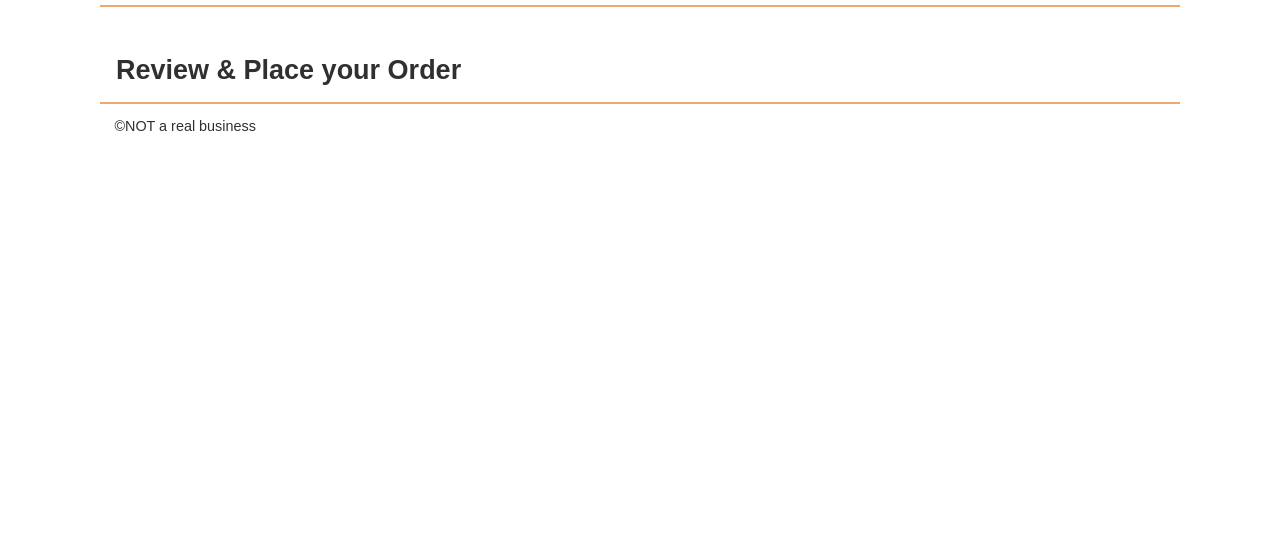
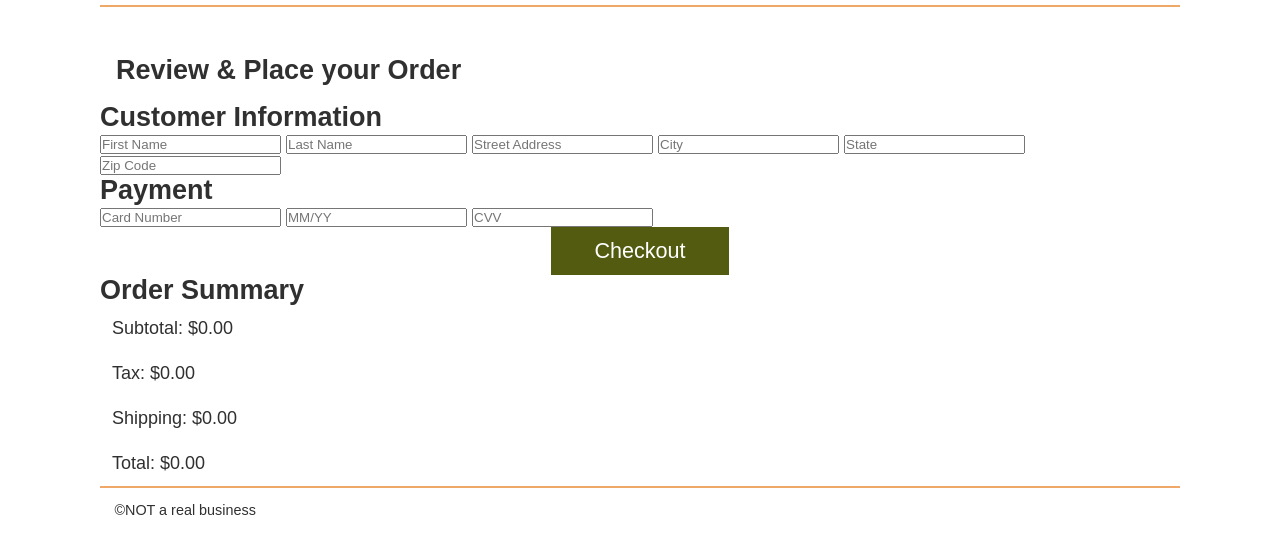
Before and after one commit to amomoh6392/sleep-outside-team17, a website: page src/checkout/index.html in a window 1280 px wide. Shown: the part 71-624 px from the top of the page. Drawn offline with Linux system fonts and the light colour scheme; files that its build step writes are made by us from their sources; files whose address does not match are found by name.

Commit message:
creating order form and summary

```diff
--- a/src/checkout/index.html
+++ b/src/checkout/index.html
@@ -19,6 +19,44 @@
       <section class="products">
         <h2>Review & Place your Order</h2>
       </section>
+
+      <form id="checkoutForm">
+  <h2>Customer Information</h2>
+
+  <input type="text" id="fname" name="fname" placeholder="First Name" required>
+
+  <input type="text" id="lname" name="lname" placeholder="Last Name" required>
+
+  <input type="text" id="street" name="street" placeholder="Street Address" required>
+
+  <input type="text" id="city" name="city" placeholder="City" required>
+
+  <input type="text" id="state" name="state" placeholder="State" required>
+
+  <input type="text" id="zip" name="zip" placeholder="Zip Code" required>
+
+  <h2>Payment</h2>
+
+  <input type="text" id="cardNumber" placeholder="Card Number" required>
+
+  <input type="text" id="expiration" placeholder="MM/YY" required>
+
+  <input type="text" id="securityCode" placeholder="CVV" required>
+
+  <button type="submit">Checkout</button>
+</form>
+
+<section class="order-summary">
+  <h2>Order Summary</h2>
+
+  <p>Subtotal: <span id="subtotal">$0.00</span></p>
+
+  <p>Tax: <span id="tax">$0.00</span></p>
+
+  <p>Shipping: <span id="shipping">$0.00</span></p>
+
+  <p>Total: <span id="orderTotal">$0.00</span></p>
+</section>
     </main>
 
     <footer>&copy;NOT a real business</footer>
```
